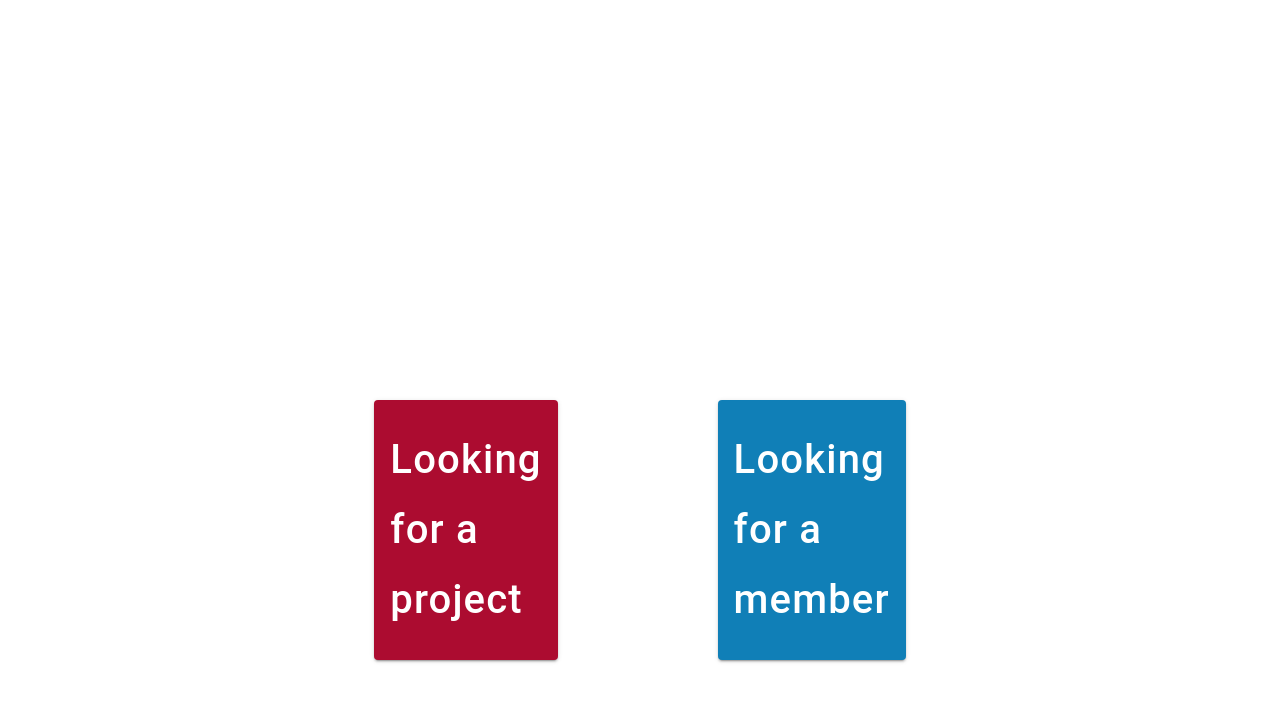
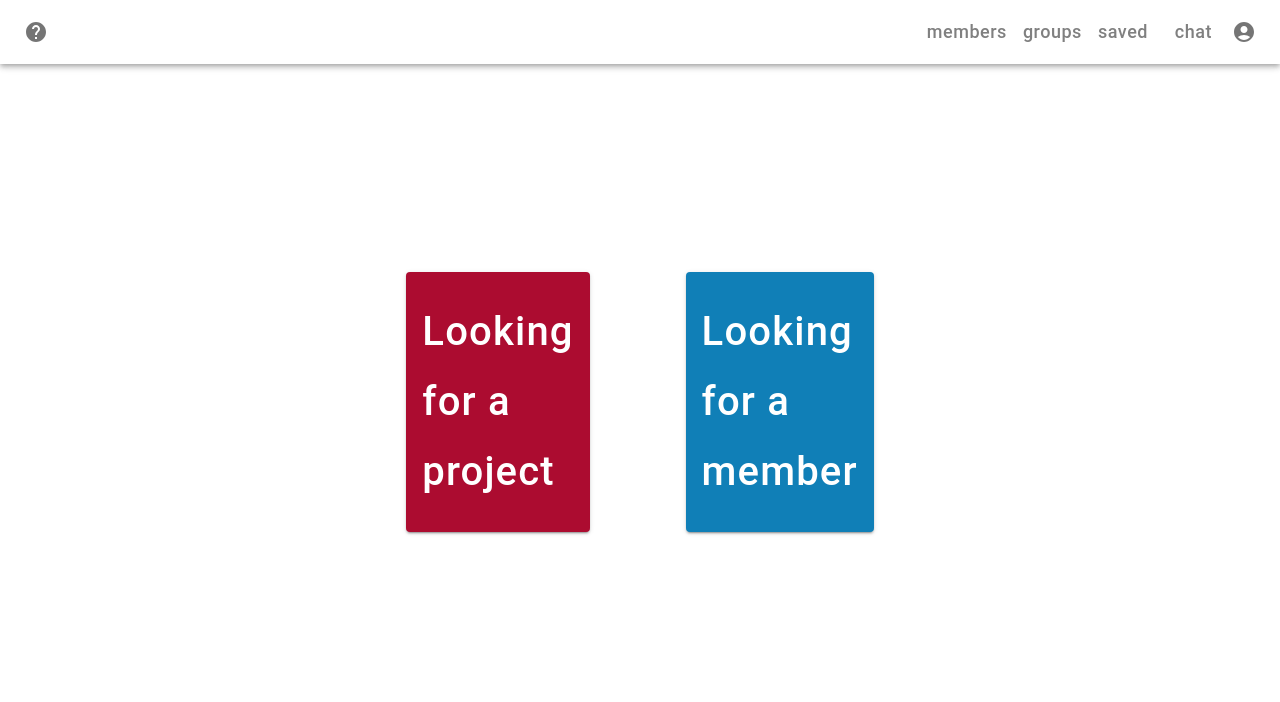
Before and after one commit to tspeedb/Beaker, a React (Create React App) app: page /lookingpage in a window 1280 px wide. Shown: the top 702 px of the page. Built offline with nearby package versions, Linux system fonts and the light colour scheme.

Commit message:
fixed navbar, looking page pretty much done

```diff
--- a/package.json
+++ b/package.json
@@ -8,6 +8,7 @@
     "@material-ui/core": "^4.12.3",
     "@material-ui/icons": "^4.11.2",
     "@material-ui/styles": "^4.11.4",
+    "@mui/icons-material": "^5.0.1",
     "@mui/material": "^5.0.0",
     "@testing-library/jest-dom": "^5.14.1",
     "@testing-library/react": "^11.2.7",
--- a/src/App.js
+++ b/src/App.js
@@ -1,7 +1,12 @@
 import * as React from 'react'
 
-import { BrowserRouter as Router, Switch, Route } from 'react-router-dom'
-// import Navbar from './Components/Navbar'
+import {
+    BrowserRouter as Router,
+    Switch,
+    Route,
+    useLocation,
+} from 'react-router-dom'
+import Navbar from './Components/Navbar'
 import Homepage from './Pages/Homepage'
 import Lookingpage from './Pages/Lookingpage'
 function App() {
--- /dev/null
+++ b/src/Components/Layout.js
@@ -0,0 +1,13 @@
+import React from 'react'
+import Navbar from './Navbar'
+
+const Layout = ({ children }) => {
+    return (
+        <>
+            <Navbar />
+            <div>{children}</div>
+        </>
+    )
+}
+
+export default Layout
--- a/src/Components/Navbar.js
+++ b/src/Components/Navbar.js
@@ -1,53 +1,72 @@
-// import React, { useState } from 'react'
-// import { makeStyles } from '@material-ui/core/styles'
-// import AppBar from '@material-ui/core/AppBar'
-// import Toolbar from '@material-ui/core/Toolbar'
-// import Typography from '@material-ui/core/Typography'
-// import IconButton from '@material-ui/core/IconButton'
-// import Button from '@material-ui/core/Button'
-// import MenuIcon from '@material-ui/icons/Menu'
+import React, { useState } from 'react'
+import { makeStyles } from '@material-ui/core/styles'
+import AppBar from '@material-ui/core/AppBar'
+import Toolbar from '@material-ui/core/Toolbar'
+import Typography from '@material-ui/core/Typography'
+import IconButton from '@material-ui/core/IconButton'
+import Button from '@material-ui/core/Button'
+import HelpIcon from '@mui/icons-material/Help'
+import AccountCircleIcon from '@mui/icons-material/AccountCircle'
 
-// const useStyles = makeStyles((theme) => ({
-//     menuButton: {
-//         marginRight: theme.spacing(2),
-//     },
-//     title: {
-//         flexGrow: 1,
-//     },
-// }))
+const useStyles = makeStyles((theme) => ({
+    helpButton: {
+        marginRight: theme.spacing(2),
 
-// const Navbar = () => {
-//     const classes = useStyles()
-//     const [open, setOpen] = useState(false)
+        justifyContent: 'start',
+    },
 
-//     const handleOpen = () => {
-//         setOpen(true)
-//     }
+    actionButtons: {
+        color: 'grey',
+        textTransform: 'lowercase',
+        fontSize: '18px',
+        justifyContent: 'end',
+    },
+    // theres a better way to have space between help and menu items but this good for now
+    space: {
+        flexGrow: '1',
+    },
+}))
 
-//     const handleClose = () => {
-//         setOpen(false)
-//     }
+const Navbar = () => {
+    const classes = useStyles()
+    const [open, setOpen] = useState(false)
 
-//     return (
-//         <AppBar position="static">
-//             <Toolbar>
-//                 <IconButton
-//                     edge="start"
-//                     color="inherit"
-//                     aria-label="menu"
-//                     className={classes.menuButton}
-//                 >
-//                     <MenuIcon />
-//                 </IconButton>
-//                 <Typography variant="h6" className={classes.title}>
-//                     Title
-//                 </Typography>
-//                 <Button color="inherit" onClick={handleOpen}>
-//                     Signup
-//                 </Button>
-//             </Toolbar>
-//         </AppBar>
-//     )
-// }
+    const handleOpen = () => {
+        setOpen(true)
+    }
 
-// export default Navbar
+    const handleClose = () => {
+        setOpen(false)
+    }
+
+    return (
+        <AppBar position="static">
+            <Toolbar style={{ backgroundColor: 'white' }}>
+                <IconButton
+                    edge="start"
+                    color="black"
+                    aria-label="help"
+                    className={classes.helpButton}
+                >
+                    <HelpIcon />
+                </IconButton>
+                <Typography className={classes.space}></Typography>
+                <div style={{ justifyContent: 'end', position: 'flex' }}>
+                    <Button className={classes.actionButtons}>members</Button>
+                    <Button className={classes.actionButtons}>groups</Button>
+                    <Button className={classes.actionButtons}>saved</Button>
+                    <Button className={classes.actionButtons}>chat</Button>
+                    <IconButton color="black" fontSize="large" edge="end">
+                        <AccountCircleIcon />
+                    </IconButton>
+                </div>
+
+                {/* <Button color="inherit" onClick={handleOpen}>
+                    members
+                </Button> */}
+            </Toolbar>
+        </AppBar>
+    )
+}
+
+export default Navbar
--- a/src/Pages/Lookingpage.js
+++ b/src/Pages/Lookingpage.js
@@ -2,11 +2,13 @@ import React from 'react'
 
 // import '../Styles/Homepage.html'
 import Button from '@mui/material/Button'
+import Layout from '../Components/Layout'
 
 function Lookingpage() {
     return (
+        <Layout>
             <div>
-            <div style={{ textAlign: 'center', marginTop: '20rem' }}>
+                <div style={{ textAlign: 'center', marginTop: '10rem' }}>
                     <Button
                         variant="contained"
                         style={{
@@ -15,7 +17,8 @@ function Lookingpage() {
                             color: 'white',
                             paddingTop: '25px',
                             paddingBottom: '25px',
-                        margin: '5rem',
+
+                            margin: '3rem',
                             textAlign: 'left',
                             textTransform: 'none',
                             position: 'relative',
@@ -34,7 +37,7 @@ function Lookingpage() {
                             color: 'white',
                             paddingTop: '25px',
                             paddingBottom: '25px',
-                        margin: '5rem',
+                            margin: '3rem',
                             textAlign: 'left',
                             textTransform: 'none',
                         }}
@@ -44,6 +47,7 @@ function Lookingpage() {
                     </Button>
                 </div>
             </div>
+        </Layout>
     )
 }
 
```
Also changed, not shown: 1 other file (tests, documents, lock files or other folders). Lines whose indentation alone changed are shown as unchanged.
